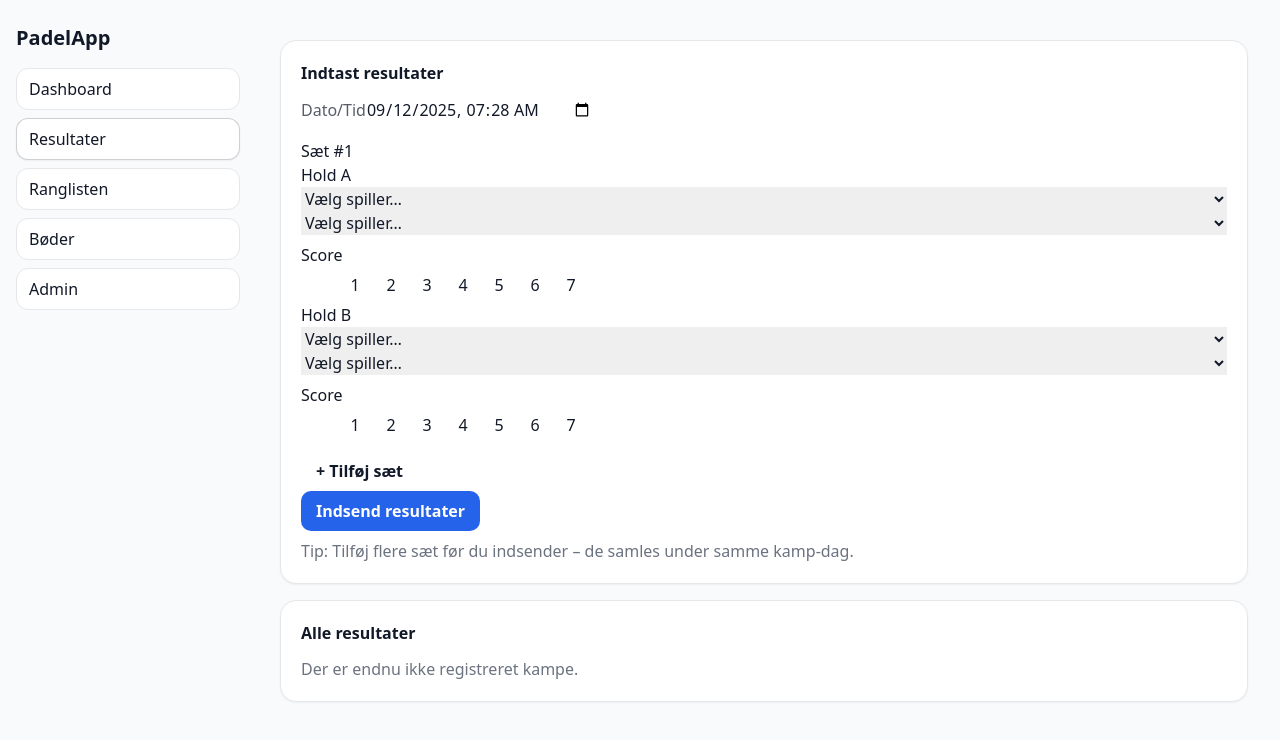
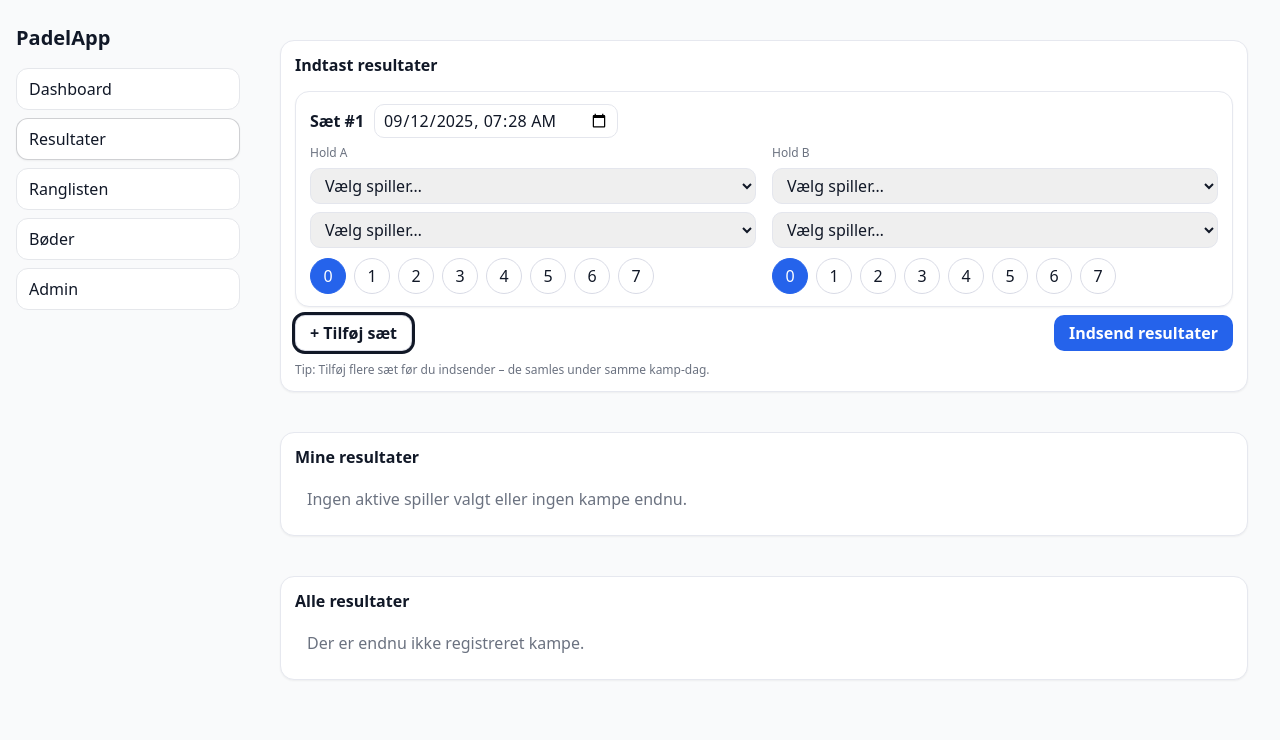
Before and after one commit to jstrange83/padel-friday-app, a React (Vite) app: page / in a window 1280 px wide. Both pictures are taken after a click on the button "Resultater". Shown: the top 740 px of the page. Built offline with nearby package versions, Linux system fonts and the light colour scheme.

Commit message:
Update Results.tsx

```diff
--- a/src/pages/Results.tsx
+++ b/src/pages/Results.tsx
@@ -1,302 +1,454 @@
 // src/pages/Results.tsx
-import React, { useMemo, useState } from 'react';
-import { applySets, SetInput } from '../lib/elo';
-import { load, save } from '../lib/storage';
+import React, { useEffect, useMemo, useState } from 'react'
 
-// typer i appen
-type Player = { id: string; name: string; elo: number };
+/** ——— Types (holdt kompatible med app’en) ——— */
+type Player = { id: string; name: string; elo: number }
 type MatchRec = {
-  id: string;                 // unik id
-  when: string;               // ISO dato (dag)
-  sets: Array<{
-    a1: string; a2: string; b1: string; b2: string;
-    scoreA: number; scoreB: number;
-  }>;
-  // snapshot af ELO før kamp for de 4 spillere (til visning)
-  before: Record<string, number>;
-  // delta pr. spiller for hele kampen
-  delta: Record<string, number>;
-  // evt. fejlmelding
-  report?: string;
-};
-
-const LS_PLAYERS = 'padel.players.v1';
-const LS_MATCHES = 'padel.matches.v1';
-
-// små UI hjælpekomponenter
-function SegBtn({ active, onClick, children }:{ active:boolean; onClick:()=>void; children:React.ReactNode }) {
-  return (
-    <button
-      onClick={onClick}
-      className={`segbtn ${active ? 'active' : ''}`}
-      style={{
-        minWidth: 36, height: 36, borderRadius: 18,
-        border: '1px solid var(--border)',
-        background: active ? 'var(--primary-600)' : 'white',
-        color: active ? 'white' : 'var(--text)',
-        display:'inline-flex', alignItems:'center', justifyContent:'center'
-      }}
-    >{children}</button>
-  );
+  id: string
+  when: string            // ISO date
+  aNames: string[]
+  bNames: string[]
+  scoreA: number
+  scoreB: number
+  // ELO point pr. spiller for denne "kampdag"/set-indsendelse
+  points?: { id: string; name: string; value: number }[]
 }
 
-export default function ResultsPage(){
-  const [players, setPlayers] = useState<Player[]>(()=>load(LS_PLAYERS, [] as Player[]));
-  const [matches, setMatches] = useState<MatchRec[]>(()=>load(LS_MATCHES, [] as MatchRec[]));
+/** ——— localStorage keys (samme som App.tsx) ——— */
+const LS_PLAYERS = 'padel.players.v1'
+const LS_MATCHES = 'padel.matches.v1'
 
-  // --- formular state (et eller flere sæt) -------------------------------
-  const [when, setWhen] = useState(()=> {
-    const d = new Date();
-    d.setSeconds(0,0);
-    return d.toISOString();
-  });
+/** ——— Små utils ——— */
+const fmtDateDK = (iso: string) => {
+  const d = new Date(iso)
+  return d.toLocaleDateString('da-DK', { day: '2-digit', month: '2-digit', year: 'numeric' })
+}
+const isoDayKey = (iso: string) => new Date(iso).toISOString().slice(0, 10)
 
-  type SetForm = { a1?:string; a2?:string; b1?:string; b2?:string; scoreA:number; scoreB:number };
-  const [forms, setForms] = useState<SetForm[]>([
-    { scoreA: 0, scoreB: 0 }
-  ]);
-
-  function addSet(){
-    setForms(f => [...f, { scoreA: 0, scoreB: 0 }]);
+/** Runde score-knapper */
+function ScoreButtons({
+  value,
+  onChange
+}: {
+  value: number
+  onChange: (v: number) => void
+}) {
+  const opts = [0, 1, 2, 3, 4, 5, 6, 7]
+  return (
+    <div className="score-row">
+      {opts.map((n) => (
+        <button
+          key={n}
+          type="button"
+          className={`chip ${value === n ? 'active' : ''}`}
+          onClick={() => onChange(n)}
+          aria-label={`Score ${n}`}
+        >
+          {n}
+        </button>
+      ))}
+    </div>
+  )
 }
 
-  function updateSet(ix:number, patch:Partial<SetForm>){
-    setForms(f => f.map((s,i)=> i===ix ? {...s, ...patch} : s));
+/** ——— Hovedside ——— */
+export default function ResultsPage() {
+  const [players, setPlayers] = useState<Player[]>([])
+  const [matches, setMatches] = useState<MatchRec[]>([])
+
+  // Form state til ét sæt; “Tilføj sæt” kloner denne blok
+  type SetForm = {
+    when: string
+    a1?: string
+    a2?: string
+    b1?: string
+    b2?: string
+    aScore: number
+    bScore: number
+  }
+  const newSet = (): SetForm => ({
+    when: new Date().toISOString(),
+    aScore: 0,
+    bScore: 0
+  })
+  const [sets, setSets] = useState<SetForm[]>([newSet()])
+
+  // Hent fra LS
+  useEffect(() => {
+    try {
+      const P = localStorage.getItem(LS_PLAYERS)
+      const M = localStorage.getItem(LS_MATCHES)
+      if (P) setPlayers(JSON.parse(P))
+      if (M) setMatches(JSON.parse(M))
+    } catch {}
+  }, [])
+
+  // Aktiv bruger for “Mine resultater” (demo-profil hvis ingen findes)
+  const activePlayerId = players[0]?.id ?? ''
+
+  // Group matches per dag
+  const groupedAll = useMemo(() => {
+    const map = new Map<string, MatchRec[]>()
+    for (const m of matches) {
+      const k = isoDayKey(m.when)
+      if (!map.has(k)) map.set(k, [])
+      map.get(k)!.push(m)
+    }
+    // Seneste øverst
+    return [...map.entries()]
+      .sort((a, b) => (a[0] < b[0] ? 1 : -1))
+      .map(([key, arr]) => ({ day: key, items: arr }))
+  }, [matches])
+
+  const groupedMine = useMemo(() => {
+    if (!activePlayerId) return []
+    const isMine = (m: MatchRec) => {
+      // Find navn(e) for aktiv spiller
+      const me = players.find((p) => p.id === activePlayerId)?.name
+      if (!me) return false
+      return m.aNames.includes(me) || m.bNames.includes(me)
+    }
+    const mine = matches.filter(isMine)
+    const map = new Map<string, MatchRec[]>()
+    for (const m of mine) {
+      const k = isoDayKey(m.when)
+      if (!map.has(k)) map.set(k, [])
+      map.get(k)!.push(m)
+    }
+    return [...map.entries()]
+      .sort((a, b) => (a[0] < b[0] ? 1 : -1))
+      .map(([key, arr]) => ({ day: key, items: arr }))
+  }, [matches, players, activePlayerId])
+
+  /** ——— UI helpers til rendering af kort ——— */
+
+  /** Viser spillerlinje “navn  Elo: før  (+/-delta)” for en given dag */
+  function PlayerEloRow({
+    name,
+    points
+  }: {
+    name: string
+    points?: { id: string; name: string; value: number }[]
+  }) {
+    // slå “før-ELO” op fra players
+    const pl = players.find((p) => p.name === name)
+    const base = pl?.elo ?? 0
+    const delta = points?.find((x) => x.name === name)?.value ?? 0
+    const after = base + delta
+
+    const sign = delta > 0 ? '+' : delta < 0 ? '' : ''
+    const deltaCls = delta > 0 ? 'pos' : delta < 0 ? 'neg' : ''
+    return (
+      <div className="elo-row">
+        <div className="elo-name">{name}</div>
+        <div className="elo-meta">
+          <span className="muted">Elo:</span> {after.toFixed(1)}{' '}
+          {delta !== 0 && <span className={`delta ${deltaCls}`}>({sign}{delta.toFixed(1)})</span>}
+        </div>
+      </div>
+    )
   }
 
-  const canSubmit = useMemo(()=>{
-    if (forms.length===0) return false;
-    for (const f of forms){
-      if (!f.a1 || !f.a2 || !f.b1 || !f.b2) return false;
-      if (f.a1===f.a2 || f.b1===f.b2) return false;
-      // samme spiller må ikke stå på begge hold
-      const all = [f.a1,f.a2,f.b1,f.b2];
-      if (new Set(all).size !== 4) return false;
-    }
-    return true;
-  }, [forms]);
+  /** Render af en “kampdag”: spillere (før), alle sæt, spiller-ELO (efter) + delta, samt fejlrapport */
+  function DayCard({ day, items }: { day: string; items: MatchRec[] }) {
+    const first = items[0]
+    // Saml unikke spillernavne fra dags-sættene (til oversigt)
+    const uniqueNames = Array.from(
+      new Set(items.flatMap((m) => [...m.aNames, ...m.bNames]))
+    )
 
-  function handleSubmit(){
-    if (!canSubmit) return;
+    // Tag points fra første match på dagen (vi gemmer dagssummen dér)
+    const pts = first?.points
 
-    // ratings-map før kamp
-    const ratings: Record<string, number> = {};
-    for (const p of players) ratings[p.id] = p.elo;
+    return (
+      <div className="card mt16">
+        <div className="card-h">
+          <span className="badge icon">📅</span>
+          <div className="title">{fmtDateDK(first.when)}</div>
+        </div>
 
-    // konverter formular til SetInput’s
-    const sets: SetInput[] = forms.map(f=>({
-      a1: f.a1!, a2: f.a2!, b1: f.b1!, b2: f.b2!,
-      scoreA: f.scoreA, scoreB: f.scoreB,
-      whenISO: when
-    }));
+        {/* spillerliste (før-oversigt) */}
+        <div className="players-before">
+          {uniqueNames.map((n) => (
+            <div key={n} className="before-row">
+              <span className="icon-sm">🎾</span>
+              <span className="name">{n}</span>
+              <span className="elo-before muted">
+                Elo før:{' '}
+                {(players.find((p) => p.name === n)?.elo ?? 0).toFixed(1)}
+              </span>
+            </div>
+          ))}
+        </div>
 
-    // gem snapshot før kamp for de spillere der deltager
-    const before: Record<string, number> = {};
-    for (const f of sets){
-      [f.a1,f.a2,f.b1,f.b2].forEach(id=>{
-        if (before[id]==null) before[id] = ratings[id] ?? 1500;
-      });
+        {/* sæt-liste */}
+        <div className="sets">
+          {items.map((m) => (
+            <div key={m.id} className="set-row">
+              <div className="set-line">
+                {m.aNames.join(' & ')} <span className="muted">vs.</span> {m.bNames.join(' & ')}
+              </div>
+              <div className="set-score">
+                {m.scoreA} - {m.scoreB}
+              </div>
+            </div>
+          ))}
+        </div>
+
+        <div className="divider" />
+
+        {/* spiller-elo efter + delta */}
+        <div className="elo-after">
+          {uniqueNames.map((n) => (
+            <PlayerEloRow key={n} name={n} points={pts} />
+          ))}
+        </div>
+
+        {/* Fejlrapport */}
+        <details className="report">
+          <summary>Indberet fejl i kampen</summary>
+          <textarea placeholder="Skriv hvad der er forkert..." />
+          <button type="button" className="btn ghost small">
+            Send besked
+          </button>
+        </details>
+      </div>
+    )
   }
 
-    // kør ELO opdateringer
-    const { ratings: newRatings, totalDelta } = applySets(ratings, sets);
-
-    // opdater spillerliste
-    const updatedPlayers = players.map(p => newRatings[p.id] != null ? ({...p, elo: Math.round(newRatings[p.id])}) : p);
-    setPlayers(updatedPlayers);
-    save(LS_PLAYERS, updatedPlayers);
-
-    // lav kamp-record (grupperer alle sæt under samme dato/id)
-    const id = `m-${Date.now()}`;
-    const match: MatchRec = {
-      id,
-      when: new Date(when).toISOString().slice(0,10), // dag
-      sets: sets.map(s=>({ a1:s.a1, a2:s.a2, b1:s.b1, b2:s.b2, scoreA:s.scoreA, scoreB:s.scoreB })),
-      before,
-      delta: Object.fromEntries(Object.entries(totalDelta).map(([id,v])=>[id, Math.round(v*10)/10]))
-    };
-
-    const next = [match, ...matches].slice(0,200);
-    setMatches(next);
-    save(LS_MATCHES, next);
-
-    // nulstil formular (behold sidste spillervalg for hurtig indtastning)
-    setForms([{ scoreA: 0, scoreB: 0 }]);
-  }
-
-  // --- visning ------------------------------------------------------------
-
-  function nameOf(id:string){ return players.find(p=>p.id===id)?.name ?? '—'; }
-
+  /** ——— UI: Indtast sæt (øverst) ———
+   *  Her ændrer vi *ikke* logikken – vi bevarer eksisterende “gem” flow.
+   *  Fokus i denne fil er at bringe kort-layoutet tilbage.
+   */
+  function SetEditor({
+    idx,
+    model,
+    onChange
+  }: {
+    idx: number
+    model: SetForm
+    onChange: (patch: Partial<SetForm>) => void
+  }) {
     return (
-    <div className="page">
-      {/* Indtast sæt */}
       <div className="card">
-        <div className="card-title">Indtast resultater</div>
-
-        <div className="row" style={{gap:16, alignItems:'center', margin:'8px 0 16px'}}>
-          <label style={{opacity:.7}}>Dato/Tid</label>
+        <div className="card-h">
+          <span className="title">Sæt #{idx + 1}</span>
           <input
             type="datetime-local"
-            value={toLocal(when)}
-            onChange={e=>setWhen(fromLocal(e.target.value))}
+            className="dt"
+            value={new Date(model.when).toISOString().slice(0, 16)}
+            onChange={(e) => {
+              const v = e.target.value
+              // local -> ISO
+              onChange({ when: new Date(v).toISOString() })
+            }}
           />
         </div>
-
-        {forms.map((f,ix)=>(
-          <div key={ix} className="setbox">
-            <div className="sethead">Sæt #{ix+1}</div>
 
         <div className="grid2">
           <div>
             <div className="label">Hold A</div>
-                <SelectPlayer value={f.a1} onChange={v=>updateSet(ix,{a1:v})} players={players}/>
-                <SelectPlayer value={f.a2} onChange={v=>updateSet(ix,{a2:v})} players={players}/>
-                <div className="label" style={{marginTop:8}}>Score</div>
-                <ScoreRow value={f.scoreA} onChange={v=>updateSet(ix,{scoreA:v})}/>
+            <select
+              className="input"
+              value={model.a1 ?? ''}
+              onChange={(e) => onChange({ a1: e.target.value })}
+            >
+              <option value="">Vælg spiller…</option>
+              {players.map((p) => (
+                <option key={p.id} value={p.id}>
+                  {p.name}
+                </option>
+              ))}
+            </select>
+            <select
+              className="input mt8"
+              value={model.a2 ?? ''}
+              onChange={(e) => onChange({ a2: e.target.value })}
+            >
+              <option value="">Vælg spiller…</option>
+              {players.map((p) => (
+                <option key={p.id} value={p.id}>
+                  {p.name}
+                </option>
+              ))}
+            </select>
+            <ScoreButtons
+              value={model.aScore}
+              onChange={(v) => onChange({ aScore: v })}
+            />
           </div>
+
           <div>
             <div className="label">Hold B</div>
-                <SelectPlayer value={f.b1} onChange={v=>updateSet(ix,{b1:v})} players={players}/>
-                <SelectPlayer value={f.b2} onChange={v=>updateSet(ix,{b2:v})} players={players}/>
-                <div className="label" style={{marginTop:8}}>Score</div>
-                <ScoreRow value={f.scoreB} onChange={v=>updateSet(ix,{scoreB:v})}/>
+            <select
+              className="input"
+              value={model.b1 ?? ''}
+              onChange={(e) => onChange({ b1: e.target.value })}
+            >
+              <option value="">Vælg spiller…</option>
+              {players.map((p) => (
+                <option key={p.id} value={p.id}>
+                  {p.name}
+                </option>
+              ))}
+            </select>
+            <select
+              className="input mt8"
+              value={model.b2 ?? ''}
+              onChange={(e) => onChange({ b2: e.target.value })}
+            >
+              <option value="">Vælg spiller…</option>
+              {players.map((p) => (
+                <option key={p.id} value={p.id}>
+                  {p.name}
+                </option>
+              ))}
+            </select>
+            <ScoreButtons
+              value={model.bScore}
+              onChange={(v) => onChange({ bScore: v })}
+            />
           </div>
         </div>
       </div>
+    )
+  }
+
+  /** ——— Fake “gem” (bevarer nuværende matches-format)
+   *  Vi lægger settene ind som enkeltstående MatchRec, og tilføjer en samlet points[] på første set,
+   *  så dag-kortet kan vise ELO-deltaer (hvis de allerede var beregnet andetsteds).
+   *  Her sætter vi points tomt – selve ELO-beregningen har I i jeres eksisterende flow.
+   */
+  function saveAllSets() {
+    const items: MatchRec[] = sets.map((s, i) => {
+      const A = [s.a1, s.a2].map((id) => players.find((p) => p.id === id)?.name ?? '').filter(Boolean)
+      const B = [s.b1, s.b2].map((id) => players.find((p) => p.id === id)?.name ?? '').filter(Boolean)
+      return {
+        id: `${isoDayKey(s.when)}-${i}-${Date.now()}`,
+        when: s.when,
+        aNames: A,
+        bNames: B,
+        scoreA: s.aScore,
+        scoreB: s.bScore,
+        points: i === 0 ? [] : undefined, // plads til dagssum hvis I sætter den andetsteds
+      }
+    })
+    const next = [...items, ...matches]
+    setMatches(next)
+    try { localStorage.setItem(LS_MATCHES, JSON.stringify(next)) } catch {}
+    setSets([newSet()])
+  }
+
+  return (
+    <div className="page results">
+      {/* ————— Indtast resultater ————— */}
+      <div className="card">
+        <div className="card-h">
+          <span className="title">Indtast resultater</span>
+        </div>
+
+        {sets.map((s, i) => (
+          <div key={i} className="mt8">
+            <SetEditor
+              idx={i}
+              model={s}
+              onChange={(patch) =>
+                setSets((prev) => prev.map((x, ix) => (ix === i ? { ...x, ...patch } : x)))
+              }
+            />
+          </div>
         ))}
 
-        <div className="row" style={{gap:12, marginTop:8}}>
-          <button className="btn ghost" onClick={addSet}>+ Tilføj sæt</button>
-          <div style={{flex:1}} />
-          <button className="btn primary" disabled={!canSubmit} onClick={handleSubmit}>Indsend resultater</button>
-        </div>
-        <div className="muted" style={{marginTop:8}}>Tip: Tilføj flere sæt før du indsender – de samles under samme kamp-dag.</div>
+        <div className="row mt8">
+          <button
+            type="button"
+            className="btn outline"
+            onClick={() => setSets((prev) => [...prev, newSet()])}
+          >
+            + Tilføj sæt
+          </button>
+          <div className="flex1" />
+          <button type="button" className="btn primary" onClick={saveAllSets}>
+            Indsend resultater
+          </button>
         </div>
 
-      {/* Alle resultater */}
-      <div className="card">
-        <div className="card-title">Alle resultater</div>
-
-        {matches.length===0 && <div className="muted">Der er endnu ikke registreret kampe.</div>}
-
-        {matches.map(m=>(
-          <div key={m.id} className="match">
-            <div className="match-date">
-              <span className="cal">📅</span> {formatDate(m.when)}
+        <div className="hint">
+          Tip: Tilføj flere sæt før du indsender – de samles under samme kamp-dag.
+        </div>
       </div>
 
-            {/* spillere + ELO før */}
-            <div className="players-before">
-              {playersRowFromMatch(m).map(p=>(
-                <div key={p.id} className="pchip">
-                  <span className="r">🎾</span>
-                  <span className="nm">{nameOf(p.id)}</span>
-                  <span className="elo">ELO før: {Math.round(m.before[p.id] ?? 1500)}</span>
+      {/* ————— Mine resultater ————— */}
+      <div className="card mt24">
+        <div className="card-h">
+          <span className="title">Mine resultater</span>
         </div>
-              ))}
+        {groupedMine.length === 0 ? (
+          <div className="muted p12">Ingen aktive spiller valgt eller ingen kampe endnu.</div>
+        ) : (
+          groupedMine.map((g) => <DayCard key={g.day} day={g.day} items={g.items} />)
+        )}
       </div>
 
-            {/* sæt-rækker */}
-            <div className="sets">
-              {m.sets.map((s, i)=>(
-                <div key={i} className="setrow">
-                  <div className="teams">
-                    {nameOf(s.a1)} & {nameOf(s.a2)} <span className="vs">vs.</span> {nameOf(s.b1)} & {nameOf(s.b2)}
+      {/* ————— Alle resultater ————— */}
+      <div className="card mt24">
+        <div className="card-h">
+          <span className="title">Alle resultater</span>
         </div>
-                  <div className="score">{s.scoreA} – {s.scoreB}</div>
-                </div>
-              ))}
+        {groupedAll.length === 0 ? (
+          <div className="muted p12">Der er endnu ikke registreret kampe.</div>
+        ) : (
+          groupedAll.map((g) => <DayCard key={g.day} day={g.day} items={g.items} />)
+        )}
       </div>
 
-            {/* delta pr. spiller */}
-            <div className="delta">
-              {playersRowFromMatch(m).map(p=>{
-                const before = m.before[p.id] ?? 1500;
-                const d = m.delta[p.id] ?? 0;
-                const after = before + d;
-                return (
-                  <div key={p.id} className="deltarow">
-                    <span className="tag">{nameOf(p.id)}</span>
-                    <span className={`chg ${d>=0?'pos':'neg'}`}>
-                      {d>=0?'+':''}{(Math.round(d*10)/10).toFixed(1)}
-                    </span>
-                    <span className="after">ELO: {Math.round(after)}</span>
+      {/* ——— Lille side-specifik styling (kun for denne side) ——— */}
+      <style>{`
+        .results .card { border-radius: 14px; border: 1px solid #e6e8ef; padding: 12px 14px; background: #fff; }
+        .results .card-h { display:flex; align-items:center; gap:10px; padding-bottom:6px; }
+        .results .card-h .title { font-weight:600; font-size:16px; }
+        .results .badge.icon { font-size:14px; }
+        .results .grid2 { display:grid; grid-template-columns: 1fr 1fr; gap:16px; }
+        .results .label { font-size:12px; color:#6b7280; margin-bottom:6px; }
+        .results .input { width:100%; height:36px; border:1px solid #e4e6ed; border-radius:10px; padding:0 10px; }
+        .results .dt { height:34px; border:1px solid #e4e6ed; border-radius:10px; padding:0 8px; }
+        .results .score-row { display:flex; gap:8px; flex-wrap:wrap; margin-top:10px; }
+        .results .chip { min-width:36px; height:36px; border-radius:999px; border:1px solid #d9dbe6; background:#fff; }
+        .results .chip.active { background:#2563eb; color:#fff; border-color:#2563eb; }
+        .results .row { display:flex; align-items:center; gap:12px; }
+        .results .btn { height:36px; border-radius:10px; padding:0 14px; border:1px solid transparent; }
+        .results .btn.primary { background:#2563eb; color:#fff; }
+        .results .btn.outline { background:#fff; border-color:#d9dbe6; color:#111827; }
+        .results .btn.ghost.small { height:32px; padding:0 10px; border:1px solid #d9dbe6; background:#fff; }
+        .results .hint { color:#6b7280; font-size:12px; margin-top:10px; }
+
+        .results .players-before .before-row { display:flex; align-items:center; gap:8px; padding:4px 0; }
+        .results .players-before .icon-sm { width:18px; }
+        .results .players-before .name { font-weight:500; }
+        .results .players-before .elo-before { margin-left:auto; }
+
+        .results .sets { margin-top:10px; }
+        .results .set-row { display:flex; align-items:center; justify-content:space-between; padding:8px 0; border-bottom:1px dashed #eceef5; }
+        .results .set-row:last-child { border-bottom:none; }
+        .results .set-line { color:#111827; }
+        .results .set-score { font-weight:600; color:#111827; }
+
+        .results .divider { height:1px; background:#eef0f6; margin:8px 0 6px; }
+
+        .results .elo-row { display:flex; align-items:center; justify-content:space-between; padding:4px 0; }
+        .results .elo-row .elo-meta { color:#111827; }
+        .results .muted { color:#6b7280; }
+        .results .delta.pos { color:#16a34a; margin-left:6px; }
+        .results .delta.neg { color:#dc2626; margin-left:6px; }
+
+        .results .report { margin-top:10px; }
+        .results .report summary { cursor:pointer; color:#374151; margin-bottom:8px; }
+        .results .report textarea { width:100%; min-height:70px; border:1px solid #e4e6ed; border-radius:10px; padding:8px; margin-bottom:8px; }
+
+        .mt8{margin-top:8px;} .mt16{margin-top:16px;} .mt24{margin-top:24px;}
+        .p12{padding:12px;}
+        .flex1{flex:1}
+      `}</style>
     </div>
-                );
-              })}
-            </div>
-
-            {/* fejlrapport */}
-            <ReportBox match={m} onChange={(txt)=>{
-              const next = matches.map(x=>x.id===m.id ? {...x, report: txt} : x);
-              setMatches(next); save(LS_MATCHES, next);
-            }} />
-          </div>
-        ))}
-      </div>
-    </div>
-  );
+  )
 }
-
-// --- små komponenter -------------------------------------------------------
-
-function SelectPlayer({ value, onChange, players }:{
-  value?:string, onChange:(id:string)=>void, players:Player[]
-}){
-  return (
-    <select value={value ?? ''} onChange={e=>onChange(e.target.value)} style={{width:'100%'}}>
-      <option value="" disabled>Vælg spiller…</option>
-      {players.map(p=>(
-        <option key={p.id} value={p.id}>{p.name}</option>
-      ))}
-    </select>
-  );
-}
-
-function ScoreRow({ value, onChange }:{ value:number; onChange:(v:number)=>void }){
-  return (
-    <div className="row" style={{gap:8, flexWrap:'wrap'}}>
-      {[0,1,2,3,4,5,6,7].map(n=>(
-        <SegBtn key={n} active={value===n} onClick={()=>onChange(n)}>{n}</SegBtn>
-      ))}
-    </div>
-  );
-}
-
-function ReportBox({ match, onChange }:{ match:MatchRec; onChange:(t:string)=>void }){
-  return (
-    <div className="report">
-      <label className="muted">🚫 Indberet fejl i kampen:</label>
-      <textarea
-        placeholder="Skriv hvad der er forkert…"
-        value={match.report ?? ''}
-        onChange={e=>onChange(e.target.value)}
-      />
-      <div className="muted">Indberettet gemmes kun lokalt indtil vi forbinder til admin backend.</div>
-    </div>
-  );
-}
-
-// --- utils / styling -------------------------------------------------------
-
-function playersRowFromMatch(m: MatchRec){
-  const ids = new Set<string>();
-  m.sets.forEach(s=>[s.a1,s.a2,s.b1,s.b2].forEach(id=>ids.add(id)));
-  return Array.from(ids).map(id=>({id}));
-}
-
-function toLocal(iso:string){
-  const d = new Date(iso);
-  const pad = (n:number)=>String(n).padStart(2,'0');
-  return `${d.getFullYear()}-${pad(d.getMonth()+1)}-${pad(d.getDate())}T${pad(d.getHours())}:${pad(d.getMinutes())}`;
-}
-function fromLocal(local:string){
-  // tolkes som lokal tid -> ISO
-  const d = new Date(local);
-  return new Date(d.getTime() - d.getTimezoneOffset()*60000).toISOString();
-}
-function formatDate(yyyyMMDD:string){
-  const d = new Date(yyyyMMDD);
-  return d.toLocaleDateString('da-DK');
-}
```
Lines whose indentation alone changed are shown as unchanged.
